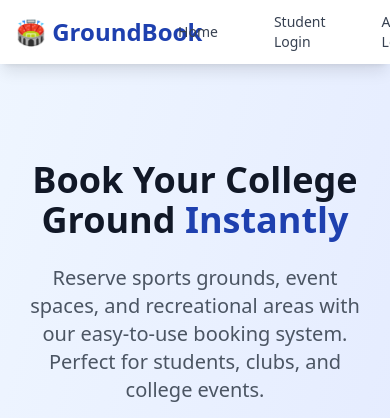
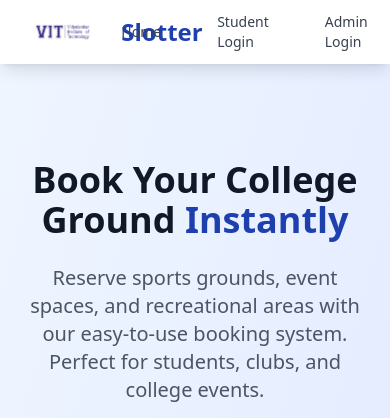
Before and after one commit to Aashutosh-Mahajan/Ground-Booking-System, a Django app: page / in a window 390 px wide; the page is wider, and only the part inside the window is pictured. Shown: the top 418 px of that part. Run offline with Django 5.2, Linux system fonts and the light colour scheme; some libraries are stand-ins or nearby versions.

Commit message:
VIT Logo add

```diff
--- a/booking/templates/partials/navbar.html
+++ b/booking/templates/partials/navbar.html
@@ -1,16 +1,21 @@
+{% load static %}
 <nav class="bg-white shadow-lg sticky top-0 z-50">
   <div class="max-w-7xl mx-auto px-4 sm:px-6 lg:px-8">
     <div class="flex justify-between h-16">
-      <div class="flex items-center">
-        <div class="flex-shrink-0">
-          <h1 class="text-2xl font-bold text-primary">🏟️ GroundBook</h1>
-        </div>
+
+      <div class="flex items-center space-x-3">
+        <a href="{% url 'home' %}" class="flex items-center space-x-3">
+          <img src="{% static 'images/VITLogo.png' %}" alt="VIT Logo" class="h-16 md:h-20 w-auto object-contain">
+          <h1 class="text-2xl font-bold text-primary">Slotter</h1>
+        </a>
       </div>
+
       <div class="flex items-center space-x-8">
         <a href="{% url 'home' %}" class="text-gray-700 hover:text-primary px-3 py-2 rounded-md text-sm font-medium transition-colors">Home</a>
         <a href="{% url 'student_login' %}" class="text-gray-700 hover:text-primary px-3 py-2 rounded-md text-sm font-medium transition-colors">Student Login</a>
         <a href="{% url 'admin_login' %}" class="text-gray-700 hover:text-primary px-3 py-2 rounded-md text-sm font-medium transition-colors">Admin Login</a>
       </div>
+
     </div>
   </div>
 </nav>
```
Also changed, not shown: booking/static/images/FullLogo.jpg (added), booking/static/images/VITLogo.png (added).
